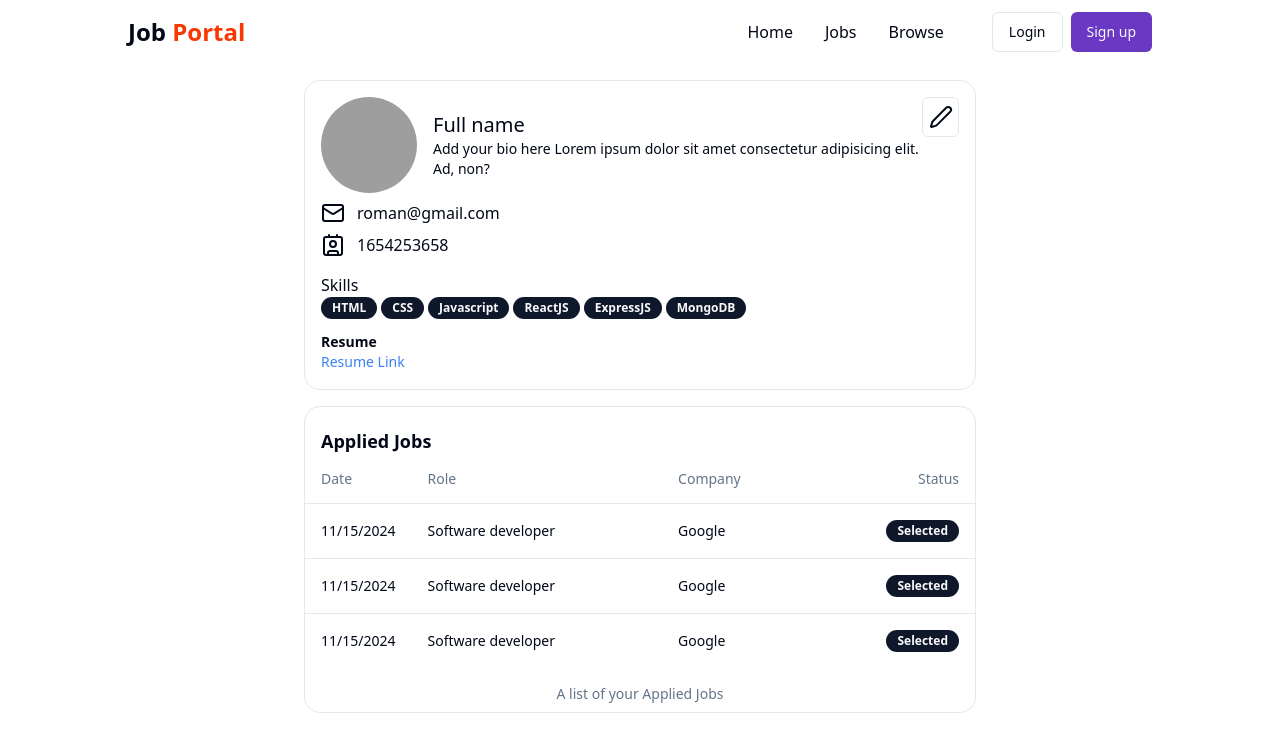
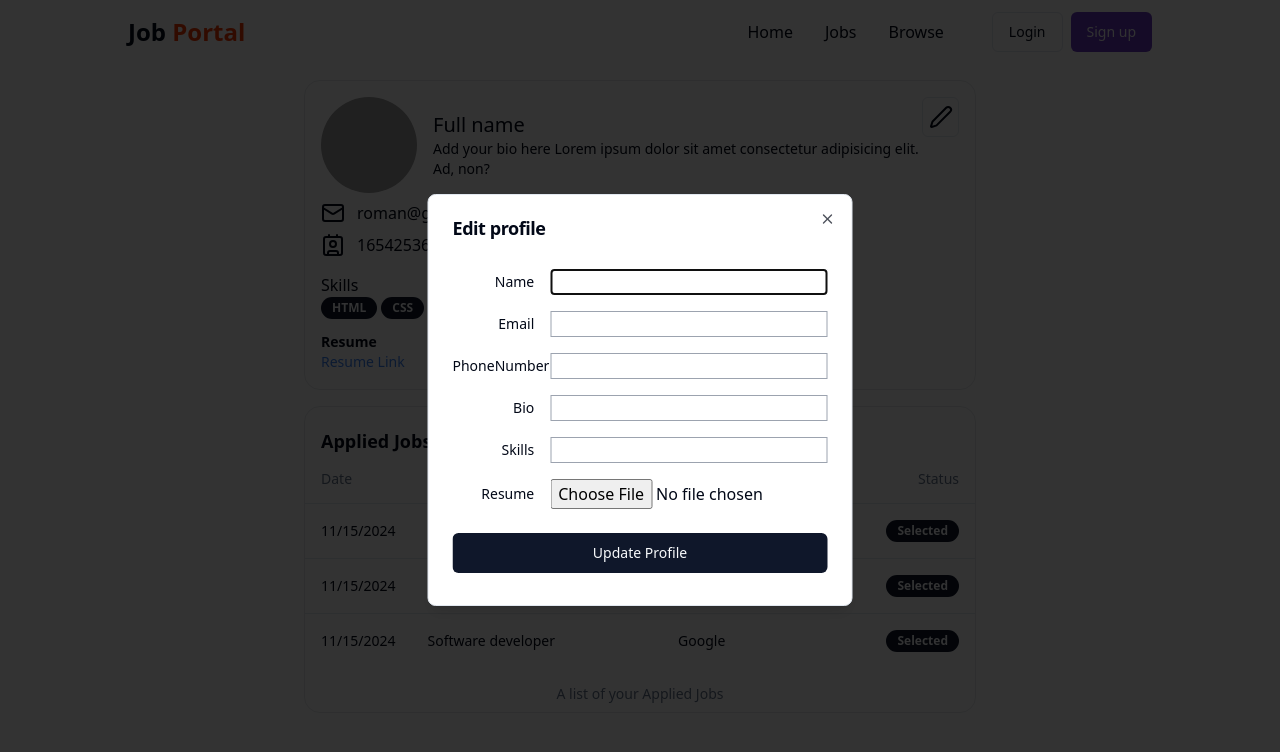
Before and after one commit to Mr-shubham1/mern-job, a React (Vite) app in the folder frontend/: page /profile in a window 1280 px wide. Both pictures are taken after a click on the button 940 px from the left and 117 px from the top of the page. Shown: the top 752 px of the page. Built offline with nearby package versions, Linux system fonts and the light colour scheme; grey boxes are pictures that could not be loaded.

Commit message:
dialogue setup done

```diff
--- a/frontend/package.json
+++ b/frontend/package.json
@@ -11,6 +11,7 @@
   },
   "dependencies": {
     "@radix-ui/react-avatar": "^1.1.1",
+    "@radix-ui/react-dialog": "^1.1.2",
     "@radix-ui/react-label": "^2.1.0",
     "@radix-ui/react-popover": "^1.1.2",
     "@radix-ui/react-radio-group": "^1.2.1",
--- a/frontend/src/components/LatestJobCard.jsx
+++ b/frontend/src/components/LatestJobCard.jsx
@@ -1,10 +1,15 @@
 import React from "react";
 import { Badge } from "./ui/badge";
 import { Ghost } from "lucide-react";
+import { useNavigate } from "react-router-dom";
 
+
+
+const jobid = "sdfghjhgfd";
 const LatestJobCard = () => {
+  const navigate = useNavigate();
   return (
-    <div className="p-5 rounded-md shadow-xl bg-white border border-gray-100 cursor-pointer">
+    <div onClick={(e)=>navigate(`/description/${jobid}`)} className="p-5 rounded-md shadow-xl bg-white border border-gray-100 cursor-pointer">
       <div>
         <h1 className="font-medium text-lg" >Company Name</h1>
         <p className="text-sm text-gray-500" >India</p>
--- a/frontend/src/components/Profile.jsx
+++ b/frontend/src/components/Profile.jsx
@@ -1,4 +1,4 @@
-import React from "react";
+import React, { useState } from "react";
 import Navbar from "./shared/Navbar";
 import { Avatar, AvatarImage } from "./ui/avatar";
 import { Contact, Mail, Pen } from "lucide-react";
@@ -6,11 +6,13 @@
 import { Badge } from "./ui/badge";
 import { Label } from "./ui/label";
 import AppliedJobTable from "./AppliedJobTable";
+import UpdateProfileDialog from "./UpdateProfileDialog";
 
 
 const skills = ["HTML","CSS","Javascript","ReactJS","ExpressJS","MongoDB"]
+const isResume = true;
 const Profile = () => {
-    const isResume = true;
+    const [open,setOpen] = useState(false);
   return (
     <div>
       <Navbar />
@@ -31,7 +33,7 @@
               </p>
             </div>
           </div>
-          <Button className="text-right" variant="outline" size="icon">
+          <Button onClick = {()=>setOpen(true)} className="text-right" variant="outline" size="icon">
             <Pen />
           </Button>
         </div>
@@ -70,7 +72,8 @@
             <h1 className="font-bold text-lg mt-5 pl-4">Applied Jobs</h1>
             {/* Applied Job Table */}
             <AppliedJobTable/>
-        </div>
+      </div>
+      <UpdateProfileDialog open={open} setOpen = {setOpen}/>
     </div>
   );
 };
--- /dev/null
+++ b/frontend/src/components/UpdateProfileDialog.jsx
@@ -0,0 +1,158 @@
+import React, { useState } from "react";
+import { Dialog, DialogContent, DialogHeader, DialogTitle } from "./ui/dialog";
+import { Button } from "./ui/button";
+import { Label } from "./ui/label";
+import { useDispatch, useSelector } from "react-redux";
+import axios from "axios";
+import { setUser } from "@/redux/authslice";
+import { toast } from "sonner";
+import { USER_END_POINT } from "@/utils/constant";
+
+
+
+const UpdateProfileDialog = ({ open, setOpen }) => {
+  // const {open, setOpen} = props;
+  const [loading,setLoading] = useState(false);
+  const user = useSelector(store=>store.auth.user);
+  const dispatch = useDispatch();
+  // console.log(user);
+  const [input , setInput] = useState({
+    fullname:user?.fullname,
+    email:user?.email,
+    phoneNumber:user?.phoneNumber,
+    bio:user?.profile?.bio,
+    skills:user?.profile?.skills.map((item)=>{return (item)}),
+    file:user?.profile?.resume
+  })
+
+  const onChangeEventHandler = (e)=>{
+    // console.log(e.target.name);
+    setInput({...input,[e.target.name]:e.target.value})
+  }
+  const fileChangeHandler = (e)=>{
+   const file = e.target.files[0];
+   setInput({...input,file});
+
+  }
+
+  const onSubmitHandler = async (e)=>{
+    e.preventDefault();
+    const formdata = new FormData();
+    formdata.append("fullname",input.fullname);
+    formdata.append("email",input.email);
+    formdata.append("phoneNumber",input.phoneNumber);
+    formdata.append("bio",input.bio);
+    formdata.append("skills",input.skills);
+    if(input.file){
+      formdata.append("file",input.file)
+    }
+
+    try {
+      const res = await axios.post(`${USER_END_POINT}/profile/update`,formdata,{
+        headers:{
+          "Content-Type":"multipart/form-data"
+        },
+        withCredentials:true
+      })
+      if(res.data.message){
+        dispatch(setUser(res.data.user));
+        toast.success(res.data.message);
+      }
+    } catch (error) {
+      console.log(error)
+      toast.error(error.response.data.message);
+    }
+  }
+  return (
+    <div>
+      <Dialog open={open}>
+        <DialogContent
+          className="sm:max-w-[425px]"
+          onInteractOutside={() => {
+            setOpen(false);
+          }}
+        >
+          <DialogHeader>
+            <DialogTitle>Edit profile</DialogTitle>
+          </DialogHeader>
+          <form action="" onSubmit={onSubmitHandler}>
+            <div className="grid gap-4 py-4">
+              <div className="grid grid-cols-4 gap-x-4 items-center">
+                <Label htmlFor="name" className="text-right">Name</Label>
+                <input
+                  className="border border-gray-400 col-span-3 "
+                  type="text"
+                  id="name"
+                  name="fullname"
+                  value={input.fullname}
+                  onChange={onChangeEventHandler}
+
+                />
+              </div>
+              <div className="grid grid-cols-4 gap-x-4 items-center">
+                <Label htmlFor="email" className="text-right">Email</Label>
+                <input
+                  className="border border-gray-400 col-span-3 "
+                  type="email"
+                  id="email"
+                  name="email"
+                  value={input.email}
+                  onChange={onChangeEventHandler}
+                />
+              </div>
+              <div className="grid grid-cols-4 gap-x-4 items-center">
+                <Label htmlFor="number" className="text-right">PhoneNumber</Label>
+                <input
+                  className="border border-gray-400 col-span-3 "
+                  id="number"
+                  name="phoneNumber"
+                  value={input.phoneNumber}
+                  onChange={onChangeEventHandler}
+                />
+              </div>
+              <div className="grid grid-cols-4 gap-x-4 items-center">
+                <Label htmlFor="bio" className="text-right">Bio</Label>
+                <input
+                  className="border border-gray-400 col-span-3 "
+                  type="text"
+                  id="bio"
+                  name="bio"
+                  value={input.bio}
+                  onChange={onChangeEventHandler}
+                />
+              </div>
+              <div className="grid grid-cols-4 gap-x-4 items-center">
+                <Label htmlFor="skills" className="text-right">Skills</Label>
+                <input
+                  className="border border-gray-400 col-span-3 "
+                  type="text"
+                  id="skills"
+                  name="skills"
+                  value={input.skills}
+                  onChange={onChangeEventHandler}
+                />
+              </div>
+              <div className="grid grid-cols-4 gap-x-4 items-center">
+                <Label htmlFor="resume" className="text-right">Resume</Label>
+                <input
+                  className=" col-span-3 "
+                  type="file"
+                  accept="application/pdf"
+                  id="resume"
+                  name="resume"
+                  onChange={fileChangeHandler}
+                />
+              </div>
+            </div>
+            <div>
+            {
+            loading ? <Button className="w-full my-2"> <Loader2 className="mr-2 h-4 w-4 animate-spin" /> Please wait </Button> : <Button type="submit" className="w-full my-2">Update Profile</Button>
+            }
+            </div>
+          </form>
+        </DialogContent>
+      </Dialog>
+    </div>
+  );
+};
+export default UpdateProfileDialog;
--- /dev/null
+++ b/frontend/src/components/ui/dialog.jsx
@@ -0,0 +1,94 @@
+import * as React from "react"
+import * as DialogPrimitive from "@radix-ui/react-dialog"
+import { X } from "lucide-react"
+
+import { cn } from "@/lib/utils"
+
+const Dialog = DialogPrimitive.Root
+
+const DialogTrigger = DialogPrimitive.Trigger
+
+const DialogPortal = DialogPrimitive.Portal
+
+const DialogClose = DialogPrimitive.Close
+
+const DialogOverlay = React.forwardRef(({ className, ...props }, ref) => (
+  <DialogPrimitive.Overlay
+    ref={ref}
+    className={cn(
+      "fixed inset-0 z-50 bg-black/80  data-[state=open]:animate-in data-[state=closed]:animate-out data-[state=closed]:fade-out-0 data-[state=open]:fade-in-0",
+      className
+    )}
+    {...props} />
+))
+DialogOverlay.displayName = DialogPrimitive.Overlay.displayName
+
+const DialogContent = React.forwardRef(({ className, children, ...props }, ref) => (
+  <DialogPortal>
+    <DialogOverlay />
+    <DialogPrimitive.Content
+      ref={ref}
+      className={cn(
+        "fixed left-[50%] top-[50%] z-50 grid w-full max-w-lg translate-x-[-50%] translate-y-[-50%] gap-4 border bg-background p-6 shadow-lg duration-200 data-[state=open]:animate-in data-[state=closed]:animate-out data-[state=closed]:fade-out-0 data-[state=open]:fade-in-0 data-[state=closed]:zoom-out-95 data-[state=open]:zoom-in-95 data-[state=closed]:slide-out-to-left-1/2 data-[state=closed]:slide-out-to-top-[48%] data-[state=open]:slide-in-from-left-1/2 data-[state=open]:slide-in-from-top-[48%] sm:rounded-lg",
+        className
+      )}
+      {...props}>
+      {children}
+      <DialogPrimitive.Close
+        className="absolute right-4 top-4 rounded-sm opacity-70 ring-offset-background transition-opacity hover:opacity-100 focus:outline-none focus:ring-2 focus:ring-ring focus:ring-offset-2 disabled:pointer-events-none data-[state=open]:bg-accent data-[state=open]:text-muted-foreground">
+        <X className="h-4 w-4" />
+        <span className="sr-only">Close</span>
+      </DialogPrimitive.Close>
+    </DialogPrimitive.Content>
+  </DialogPortal>
+))
+DialogContent.displayName = DialogPrimitive.Content.displayName
+
+const DialogHeader = ({
+  className,
+  ...props
+}) => (
+  <div
+    className={cn("flex flex-col space-y-1.5 text-center sm:text-left", className)}
+    {...props} />
+)
+DialogHeader.displayName = "DialogHeader"
+
+const DialogFooter = ({
+  className,
+  ...props
+}) => (
+  <div
+    className={cn("flex flex-col-reverse sm:flex-row sm:justify-end sm:space-x-2", className)}
+    {...props} />
+)
+DialogFooter.displayName = "DialogFooter"
+
+const DialogTitle = React.forwardRef(({ className, ...props }, ref) => (
+  <DialogPrimitive.Title
+    ref={ref}
+    className={cn("text-lg font-semibold leading-none tracking-tight", className)}
+    {...props} />
+))
+DialogTitle.displayName = DialogPrimitive.Title.displayName
+
+const DialogDescription = React.forwardRef(({ className, ...props }, ref) => (
+  <DialogPrimitive.Description
+    ref={ref}
+    className={cn("text-sm text-muted-foreground", className)}
+    {...props} />
+))
+DialogDescription.displayName = DialogPrimitive.Description.displayName
+
+export {
+  Dialog,
+  DialogPortal,
+  DialogOverlay,
+  DialogClose,
+  DialogTrigger,
+  DialogContent,
+  DialogHeader,
+  DialogFooter,
+  DialogTitle,
+  DialogDescription,
+}
```
Also changed, not shown: 2 other files (tests, documents, lock files or other folders).
